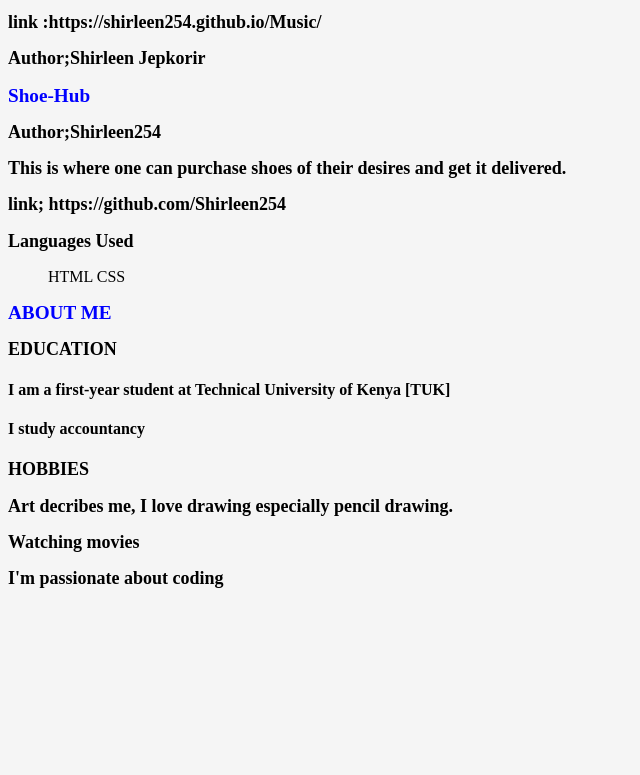
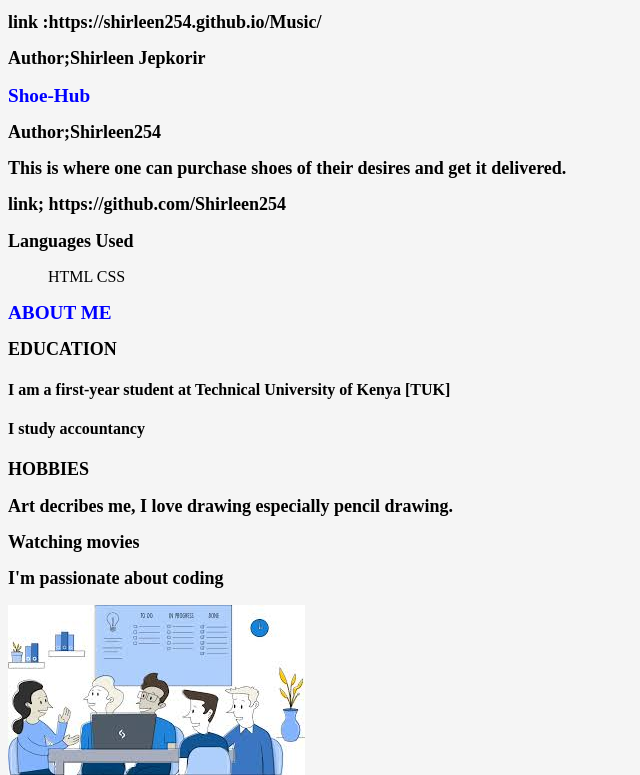
Before and after one commit to Shirleen254/Portifolio, a plain HTML site: page index.html in a window 1280 px wide. Shown: the part 338-1113 px from the top of the page, without its empty margins (0-640 px from the left). Before the commit the page ends 943 px from the top, so only its background shows below. Drawn offline with Linux system fonts and the light colour scheme.

Commit message:
add image

```diff
--- a/index.html
+++ b/index.html
@@ -80,6 +80,8 @@
         </p>
 
 
+        <img src="image/sd.jpeg" alt="software">
+
 
 
 
```
